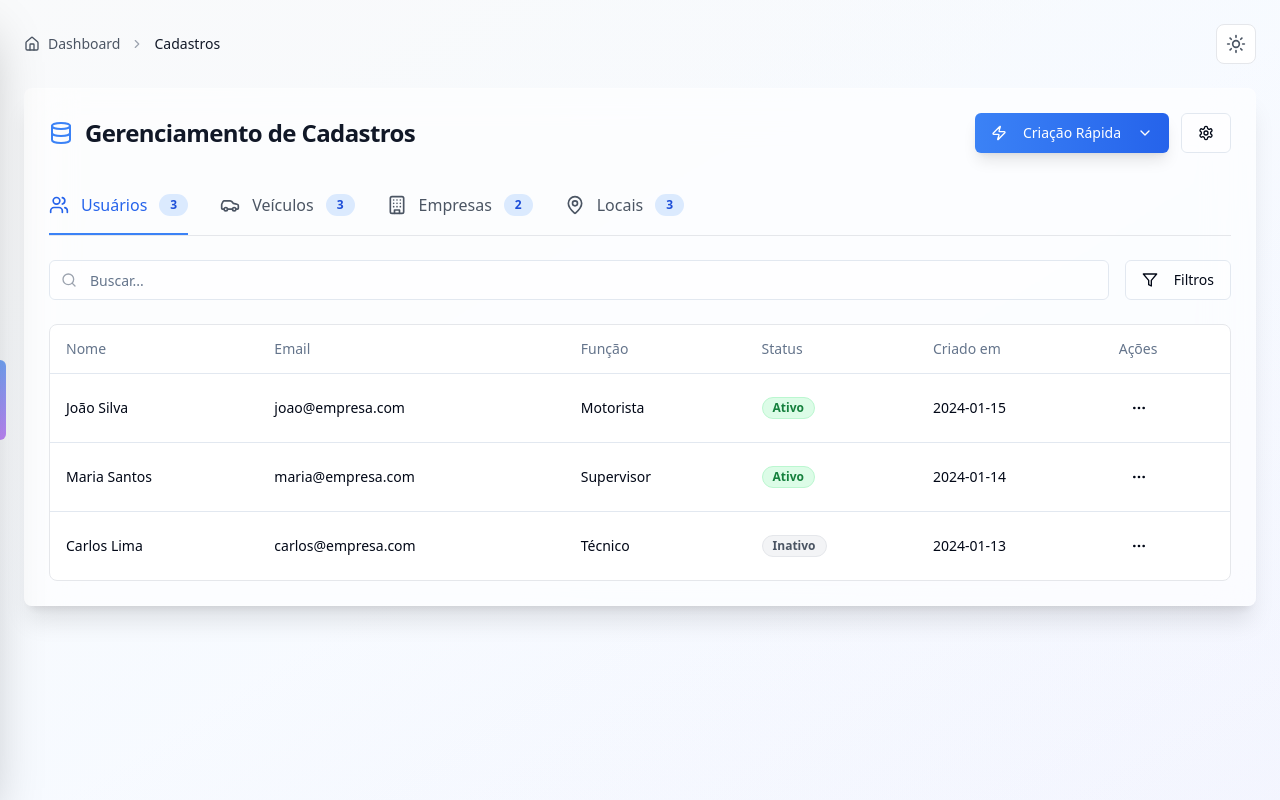
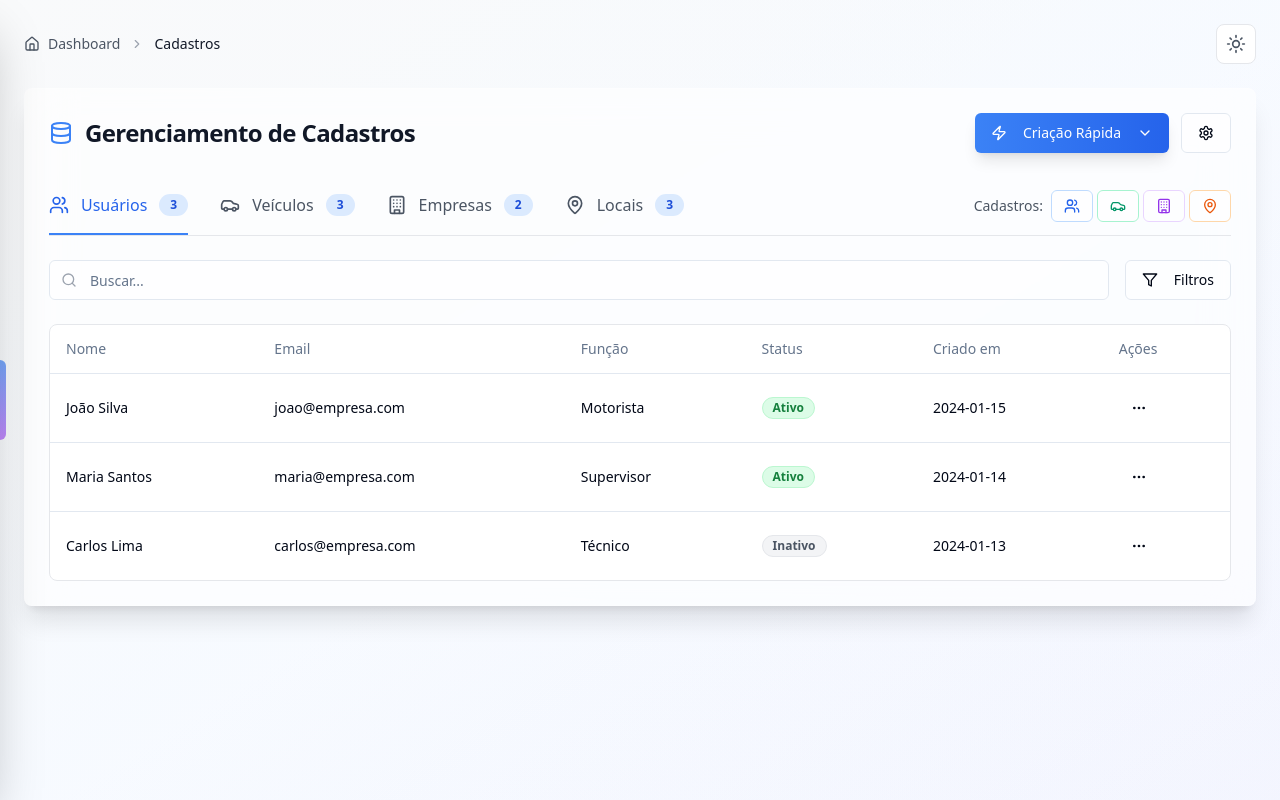
Before and after one commit to Field-devs/wiselog-v3, a Next.js app: page /cadastros in a window 1280 px wide. Built offline with nearby package versions, Linux system fonts and the light colour scheme.

Commit message:
Importing Bolt Project

```diff
--- a/app/cadastros/page.tsx
+++ b/app/cadastros/page.tsx
@@ -354,7 +354,8 @@ export default function CadastrosPage() {
         <CardContent>
           {/* Tabs */}
           <div className="border-b border-gray-200 dark:border-gray-700 mb-6">
-            <div className="flex space-x-8">
+            <div className="flex justify-between items-center">
+              <div className="flex space-x-8">
               {tabs.map((tab) => {
                 const Icon = tab.icon
                 return (
@@ -375,6 +376,50 @@ export default function CadastrosPage() {
                   </button>
                 )
               })}
+              </div>
+
+              {/* Quick Access to All Cadastros */}
+              <div className="flex items-center gap-2">
+                <span className="text-sm text-gray-600 dark:text-gray-400 font-medium">Cadastros:</span>
+                <div className="flex gap-1">
+                  <Button
+                    size="sm"
+                    variant="outline"
+                    onClick={() => setIsUserModalOpen(true)}
+                    className="h-8 px-3 bg-white/50 dark:bg-gray-800/50 border-blue-200 dark:border-blue-700 text-blue-600 dark:text-blue-400 hover:bg-blue-50 dark:hover:bg-blue-900/20"
+                    title="Novo Usuário"
+                  >
+                    <Users className="h-4 w-4" />
+                  </Button>
+                  <Button
+                    size="sm"
+                    variant="outline"
+                    onClick={() => setIsVehicleModalOpen(true)}
+                    className="h-8 px-3 bg-white/50 dark:bg-gray-800/50 border-emerald-200 dark:border-emerald-700 text-emerald-600 dark:text-emerald-400 hover:bg-emerald-50 dark:hover:bg-emerald-900/20"
+                    title="Novo Veículo"
+                  >
+                    <Car className="h-4 w-4" />
+                  </Button>
+                  <Button
+                    size="sm"
+                    variant="outline"
+                    onClick={() => setIsCompanyModalOpen(true)}
+                    className="h-8 px-3 bg-white/50 dark:bg-gray-800/50 border-purple-200 dark:border-purple-700 text-purple-600 dark:text-purple-400 hover:bg-purple-50 dark:hover:bg-purple-900/20"
+                    title="Nova Empresa"
+                  >
+                    <Building className="h-4 w-4" />
+                  </Button>
+                  <Button
+                    size="sm"
+                    variant="outline"
+                    onClick={() => setIsLocationModalOpen(true)}
+                    className="h-8 px-3 bg-white/50 dark:bg-gray-800/50 border-orange-200 dark:border-orange-700 text-orange-600 dark:text-orange-400 hover:bg-orange-50 dark:hover:bg-orange-900/20"
+                    title="Novo Local"
+                  >
+                    <MapPin className="h-4 w-4" />
+                  </Button>
+                </div>
+              </div>
             </div>
           </div>
 
```
